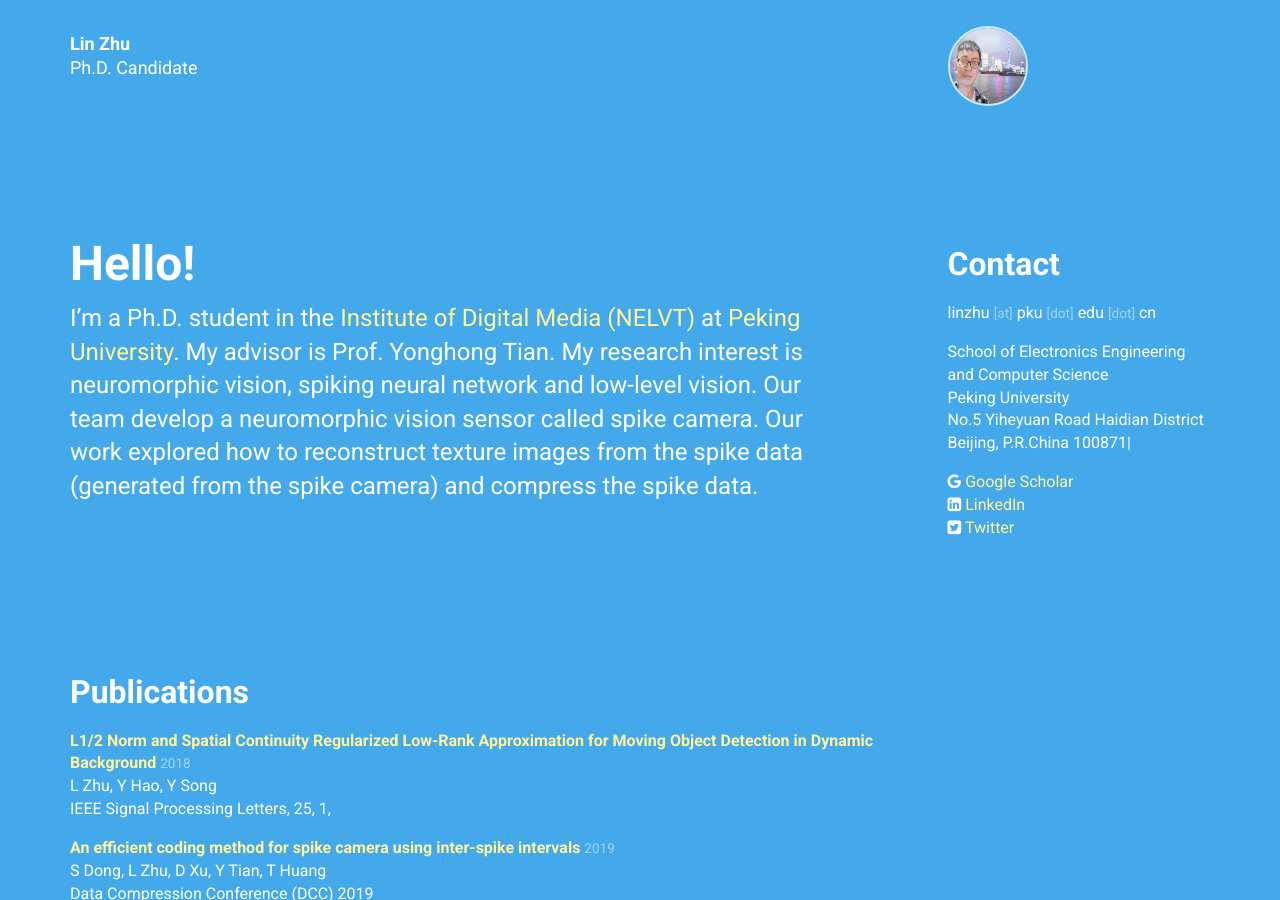
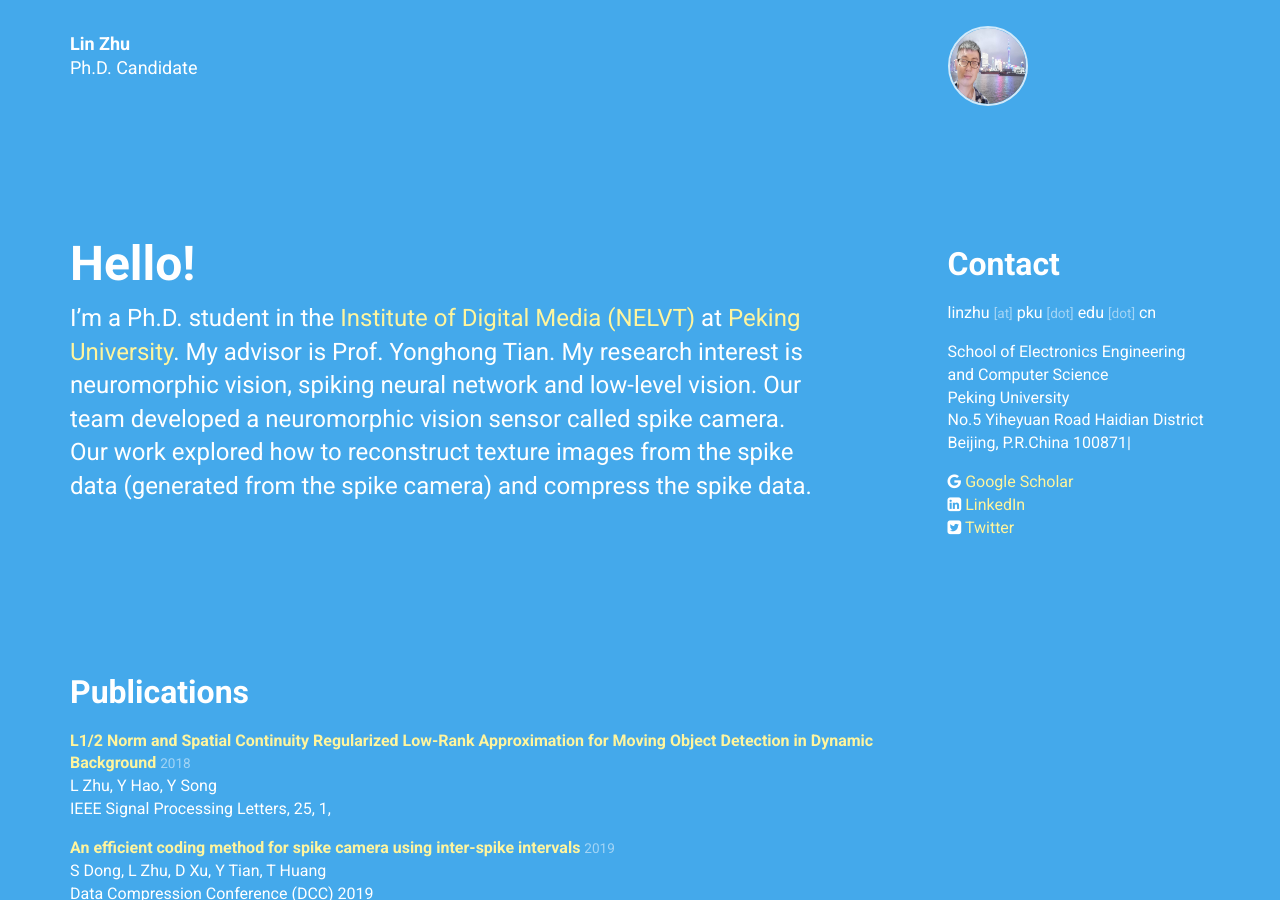
Before and after one commit to Crazyspike/home, a Jekyll site: the page built from index.html, in a window 1280 px wide and 900 px high. Built offline with Jekyll 4.4.1, drawn with Linux system fonts in a browser that asks for light colours; nearby versions of some CDN libraries.

Commit message:
Update personal.yml

```diff
--- a/_data/personal.yml
+++ b/_data/personal.yml
@@ -37,5 +37,5 @@ intro:
     [Institute of Digital Media (NELVT)](https://pkuml.org//) at [Peking University](http://english.pku.edu.cn//).
     My advisor is Prof. Yonghong Tian.
     My research interest is neuromorphic vision, spiking neural network and low-level vision.
-    Our team develop a neuromorphic vision sensor called spike camera.
+    Our team developed a neuromorphic vision sensor called spike camera.
     Our work explored how to reconstruct texture images from the spike data (generated from the spike camera) and compress the spike data.
```
